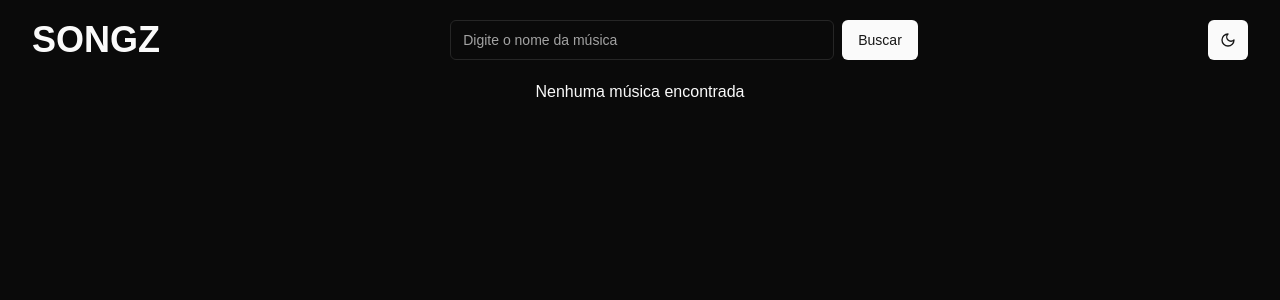
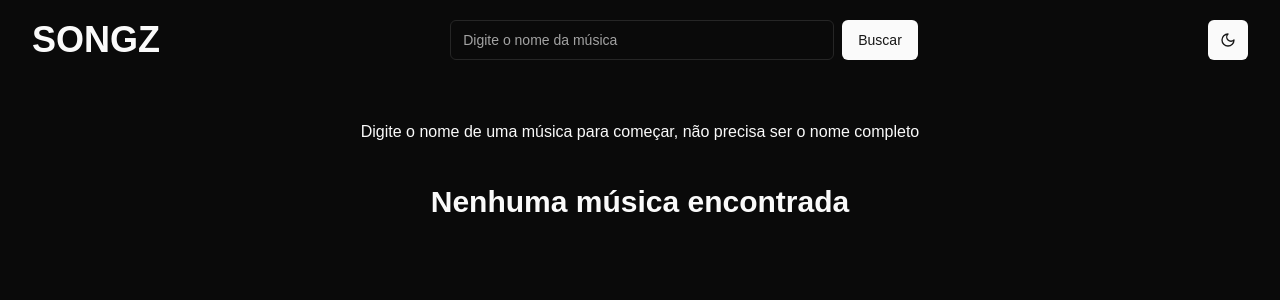
Before and after one commit to projeto-de-algoritmos-2024/Grafos2_Songz, a Next.js app: page / in a window 1280 px wide. Shown: the top 300 px of the page. Built offline with nearby package versions, Linux system fonts and the light colour scheme.

Commit message:
feat: improve no results message in song search with additional guidance

```diff
--- a/app/page.tsx
+++ b/app/page.tsx
@@ -94,7 +94,16 @@ export default function Home() {
         <ModeToggle />
       </div>
       {relatedNodes.length === 0 || matchingNodes.length === 0 ? (
-        <div className="text-center">Nenhuma música encontrada</div>
+        <div className="text-center">
+          <p className="mt-10">
+            Digite o nome de uma música para começar, não precisa ser o nome
+            completo
+          </p>
+
+          <h2 className="text-3xl font-bold mt-10">
+            Nenhuma música encontrada
+          </h2>
+        </div>
       ) : (
         <div className="flex w-full container mt-10">
           <div className="flex flex-col w-1/3 gap-10">
```
